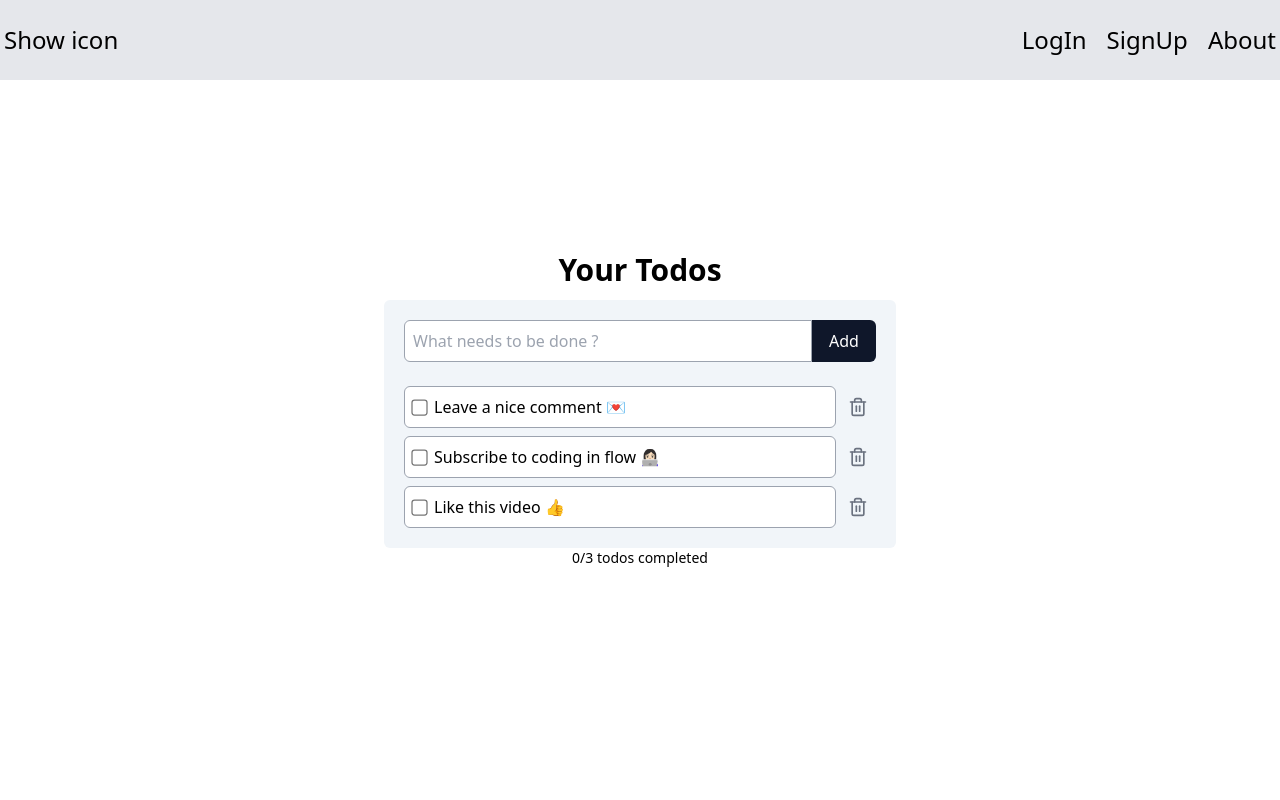
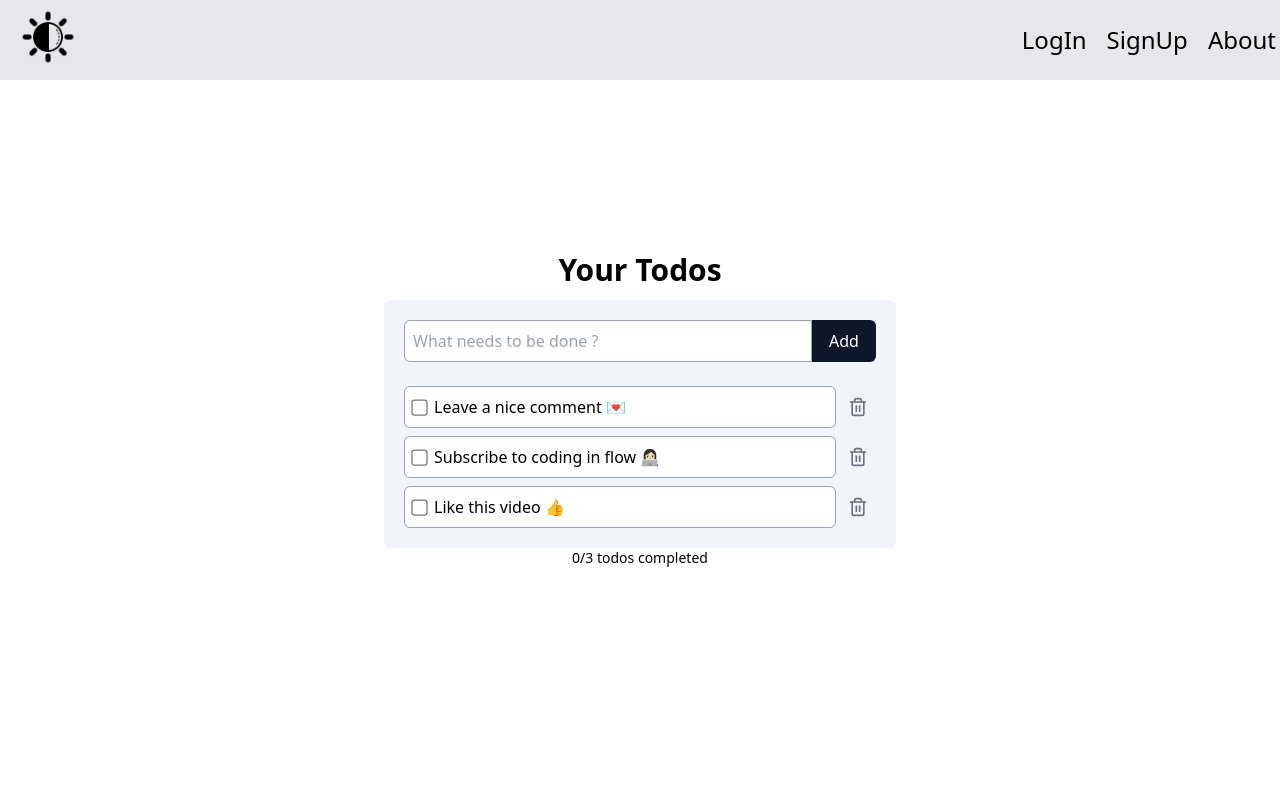
Before and after one commit to atheerbso/Todo-React, a React (Vite) app: page / in a window 1280 px wide. Shown: the top 800 px of the page. Built offline with nearby package versions, Linux system fonts and the light colour scheme.

Commit message:
add contextTheme

```diff
--- a/package.json
+++ b/package.json
@@ -14,6 +14,7 @@
     "axios": "^1.7.7",
     "json-server": "^1.0.0-beta.3",
     "lucide-react": "^0.453.0",
+    "query": "^0.2.0",
     "react": "^18.3.1",
     "react-dom": "^18.3.1",
     "react-hook-form": "^7.53.1",
--- a/src/App.tsx
+++ b/src/App.tsx
@@ -31,9 +31,5 @@ export default function App() {
       ],
     },
   ]);
-  return (
-    <div>
-      <RouterProvider router={router} />
-    </div>
-  );
+  return <RouterProvider router={router} />;
 }
--- /dev/null
+++ b/src/ReactQuery/ReactQuery.jsx
@@ -0,0 +1,29 @@
+import React from "react";
+import { useQuery } from "react-query";
+import axios from "axios";
+
+const retrievePosts = async () => {
+  const response = await axios.get("/user");
+  return response.data;
+};
+
+const DisplayPosts = () => {
+  const {
+    data: posts,
+    error,
+    isLoading,
+  } = useQuery("postsData", retrievePosts);
+
+  if (isLoading) return <div>Fetching posts...</div>;
+  if (error) return <div>An error occurred: {error.message}</div>;
+
+  return (
+    <ul>
+      {posts.map((post) => (
+        <li key={post.id}>{post.title}</li>
+      ))}
+    </ul>
+  );
+};
+
+export default DisplayPosts;
--- /dev/null
+++ b/src/components/ContextTheme/Button.tsx
@@ -0,0 +1,19 @@
+import { useTheme } from "./ThemeProvider";
+
+const Button = () => {
+  const { toggleTheme, darkMode } = useTheme();
+
+  return (
+    <div>
+      <button onClick={toggleTheme}>
+        <img
+          src="/public/brightness-and-contrast.png"
+          alt="Toggle Theme"
+          className={`w-14 h-14 ml-4 ${darkMode ? "dark-mode" : ""}`}
+        />
+      </button>
+    </div>
+  );
+};
+
+export default Button;
--- /dev/null
+++ b/src/components/ContextTheme/ThemeProvider.tsx
@@ -0,0 +1,41 @@
+import React, { useState, createContext, useContext, useEffect } from "react"; //to  create a context  hold  theme state & function to toggle the theme
+
+//interface
+interface ThemeContextProps {
+  darkMode: boolean; // boolean type ,  is active when dark mode is true
+  toggleTheme: () => void; //function to toggle darkMode state
+}
+
+//here i create context to sharing data acroos comp.
+const ThemeContext = createContext<ThemeContextProps>({
+  darkMode: false,
+  toggleTheme: () => {},
+});
+
+//useContext to access the ThemeContext constant  and return the darkMode state and toggleTheme function
+export const useTheme = () => {
+  return useContext(ThemeContext);
+};
+
+export const ThemeProvider = ({ children }: { children: React.ReactNode }) => {
+  const [darkMode, setDarkMode] = useState(true); //here useState to manage the darkMode state
+
+  const toggleTheme = () => {
+    //toggles the darkMode state using functional state update
+    setDarkMode((prevMode) => !prevMode);
+  };
+
+  useEffect(() => {
+    //Updates the data-theme attribute of the documentElement based on the darkMode state
+    document.documentElement.setAttribute(
+      "data-theme",
+      darkMode ? "dark" : "light"
+    );
+  }, [darkMode]);
+
+  return (
+    <ThemeContext.Provider value={{ darkMode, toggleTheme }}>
+      {children}
+    </ThemeContext.Provider>
+  );
+};
--- a/src/components/Header.tsx
+++ b/src/components/Header.tsx
@@ -1,21 +1,32 @@
 import { Link } from "react-router-dom";
 //for context API
-import { createContext, useState } from "react";
+// import { createContext, useState } from "react";
 // import { IconProvider } from "./ContextAPI/IconContext";
 // import { Icon } from "./ContextAPI/Icon";
-import { Icon } from "./Zustand/ShowIconZus";
-export const LoginContext = createContext({
-  pressedShow: false,
-  setLoggedIn: (pressedShow: false) => {},
-});
+// import { Icon } from "./Zustand/ShowIconZus";
+
+//# for theme button
+// import Button from "./ContextTheme/Button";
+// import "../styles.css";
+// import { ThemeProvider } from "./ContextTheme/ThemeProvider";
+import { ZustandCom } from "./Zustand/ZustandCom";
+
+// export const LoginContext = createContext({
+//   pressedShow: false,
+//   setLoggedIn: (pressedShow: false) => {},
+// });
 export default function Header() {
   //   const [pressedShow, setIcon] = useState<boolean>(false);
   return (
     <div className="bg-gray-200 h-20 w-full flex  p-1  gap-5 text-center   items-center text-2xl font-light">
       <div className="flex flex-grow">
         {/* <IconProvider> */}
-        <Icon></Icon>
+        {/* <Icon></Icon> */}
         {/* </IconProvider> */}
+        {/* <ThemeProvider>
+          <Button />
+        </ThemeProvider> */}
+        <ZustandCom />
       </div>
 
       <div className="">
--- a/src/components/Zustand/ShowIconZus.tsx
+++ /dev/null
@@ -1,25 +0,0 @@
-import { create } from "zustand";
-import { DisplayIcon } from "../ContextAPI/DisplayIcon";
-
-// Zustand store
-const useStore = create((set) => ({
-  pressedShow: false,
-  toggleShow: () => set((state) => ({ pressedShow: !state.pressedShow })),
-}));
-
-export const Icon = () => {
-  const { pressedShow, toggleShow } = useStore();
-
-  return (
-    <>
-      <div className="pageLayout">
-        {pressedShow && <DisplayIcon />}
-        <div>
-          <button onClick={toggleShow}>
-            {pressedShow ? "Hide icon" : "Show icon"}
-          </button>
-        </div>
-      </div>
-    </>
-  );
-};
--- /dev/null
+++ b/src/components/Zustand/ZustandCom.tsx
@@ -0,0 +1,42 @@
+// import { create } from "zustand";
+// import { DisplayIcon } from "../ContextAPI/DisplayIcon";
+
+// // Zustand store
+// const useStore = create((set) => ({
+//   pressedShow: false,
+//   toggleShow: () => set((state) => ({ pressedShow: !state.pressedShow })),
+// }));
+
+// export const Icon = () => {
+//   const { pressedShow, toggleShow } = useStore();
+
+//   return (
+//     <>
+//       <div className="pageLayout">
+//         {pressedShow && <DisplayIcon />}
+//         <div>
+//           <button onClick={toggleShow}>
+//             {pressedShow ? "Hide icon" : "Show icon"}
+//           </button>
+//         </div>
+//       </div>
+//     </>
+//   );
+// };
+
+import { create } from "zustand";
+import Button from "../ContextTheme/Button";
+
+interface ThemeStore {
+  darkMode: boolean;
+  toggleTheme: () => void;
+}
+
+const useStore = create<ThemeStore>((set) => ({
+  darkMode: true, // Initial dark mode state
+  toggleTheme: () => set((state) => ({ darkMode: !state.darkMode })),
+}));
+
+export const ZustandCom = () => {
+  return <Button></Button>;
+};
--- /dev/null
+++ b/src/styles.css
@@ -0,0 +1,14 @@
+[data-theme="light"] {
+  --bg-color: white;
+  --text-color: black;
+}
+
+[data-theme="dark"] {
+  --bg-color: black;
+  --text-color: white;
+}
+
+body {
+  background-color: var(--bg-color);
+  color: var(--text-color);
+}
```
Also changed, not shown: public/brightness-and-contrast.png (added), 1 other file (tests, documents, lock files or other folders).
